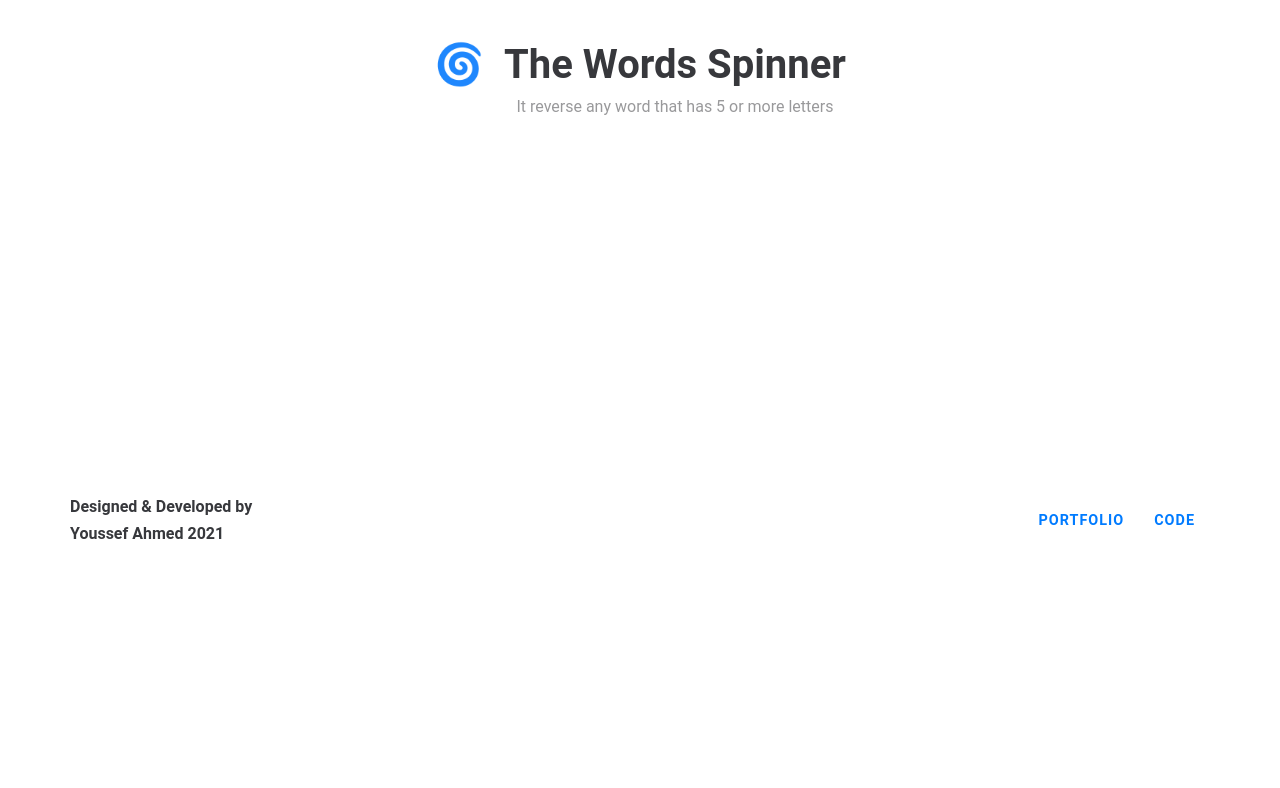
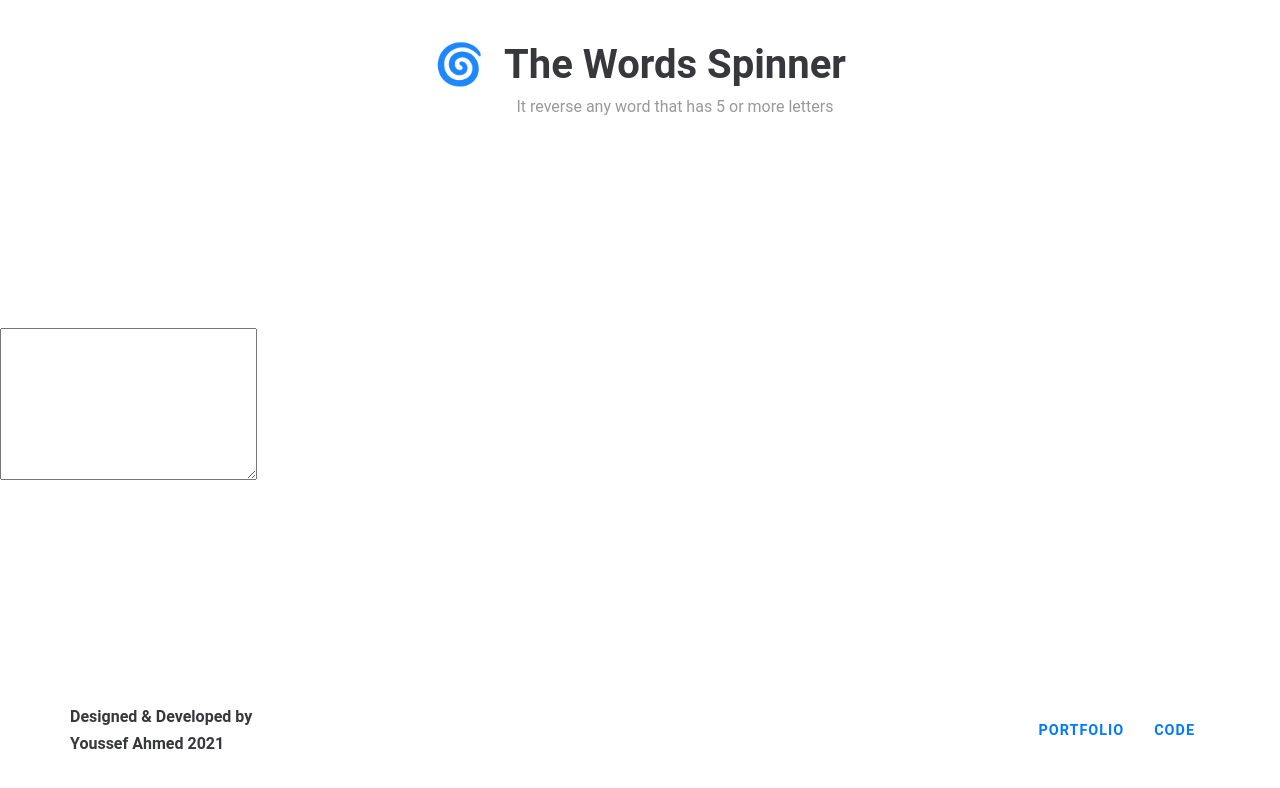
Before and after one commit to Yossef-Ahmed/words-spinner, a React (Create React App) app: page / in a window 1280 px wide. Shown: the top 788 px of the page. Built offline with nearby package versions, Linux system fonts and the light colour scheme.

Commit message:
Add The Words Spinner

```diff
--- a/src/App.js
+++ b/src/App.js
@@ -2,12 +2,14 @@ import React, { Component } from 'react'
 import "./style/App.scss"
 import Header from "./components/Header";
 import Footer from "./components/Footer";
+import WordsSpinner from "./components/WordsSpinner";
 
 export class App extends Component {
   render() {
     return (
       <div className="App">
         <Header />
+        <WordsSpinner />
         <Footer />
       </div>
     )
--- /dev/null
+++ b/src/components/WordsSpinner.js
@@ -0,0 +1,28 @@
+import React, { Component } from 'react'
+
+export class WordsSpinner extends Component {
+    state = {
+        resultWords: ''
+    }
+    changeResultWords = e => {
+        this.setState({resultWords: this.spinWords(e.target.value)})
+    }
+    spinWords = (string) => {
+        return string
+            .split(" ")
+            .map(word => word.length >= 5 ? word.split("").reverse().join("") : word)
+            .join(" ")
+    }
+    render() {
+        return (
+            <section className="words-spinner">
+                <form>
+                    <textarea className="words-spinner__textarea" onChange={this.changeResultWords} name="words" cols="30" rows="10"></textarea>
+                </form>
+                <div className="words-spinner__results">{this.state.resultWords}</div>
+            </section>
+        )
+    }
+}
+
+export default WordsSpinner
--- /dev/null
+++ b/src/style/2-layouts/_wordsSpinner.scss
@@ -0,0 +1,5 @@
+.words-spinner {
+    padding: 50px 70px;
+    display: flex;
+    justify-content: center;
+}
--- /dev/null
+++ b/src/style/3-modules/_wordsSpinner.scss
@@ -0,0 +1,15 @@
+.words-spinner {
+    &__textarea {
+        width: 500px;
+        margin-right: 67px;
+        border-color: #37383c;
+        padding: 15px 20px;
+        border-radius: 15px;
+        background-color: #fbfbfb;
+        outline: 0;
+    }
+    &__result {
+        width: 360px;
+        color: #99999b;
+    }
+}
```
Also changed, not shown: src/components/SpinWords.js (deleted).
